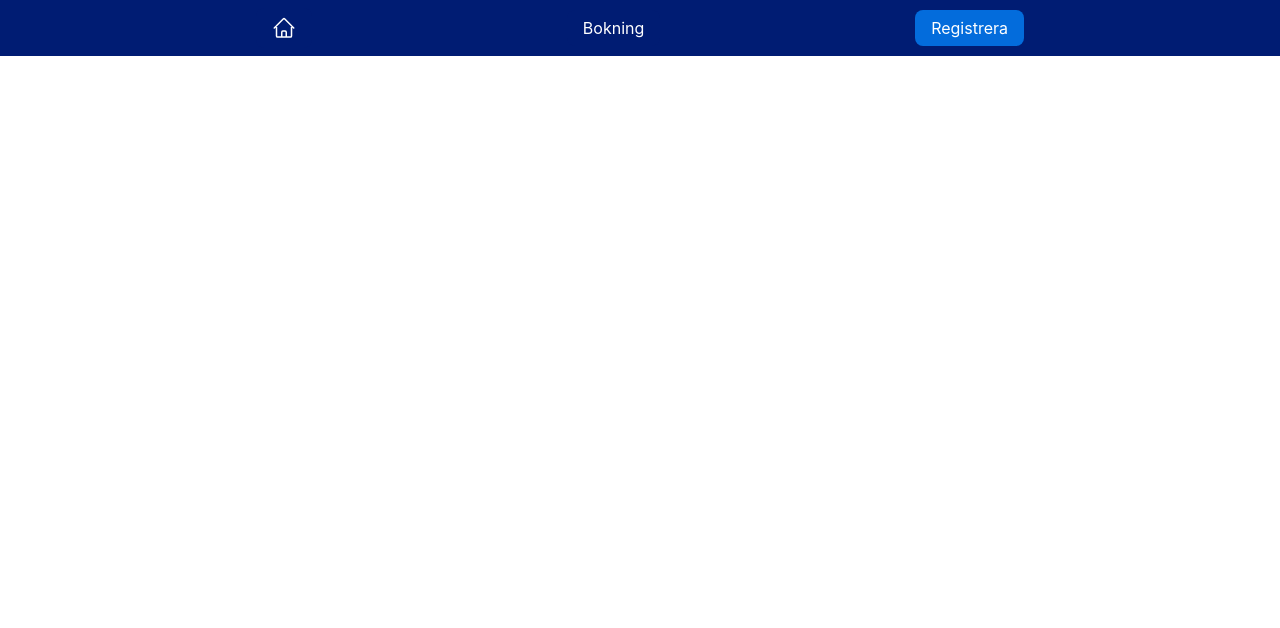
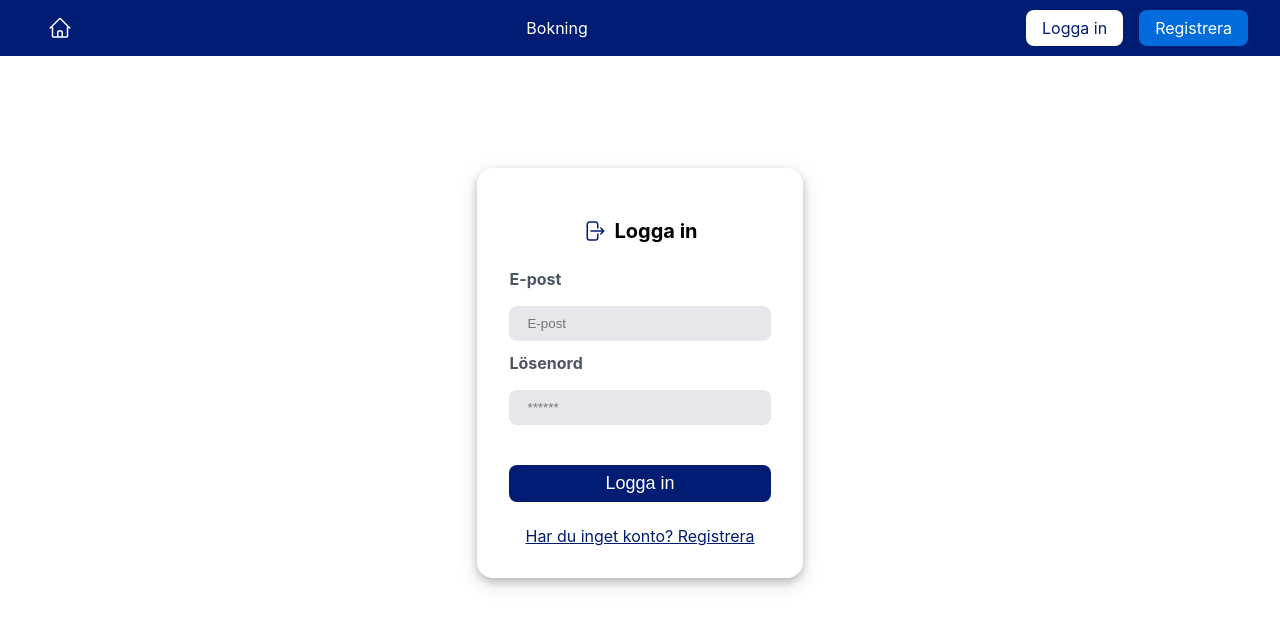
Before and after one commit to SevRostomyan/bookitfrontend, a React (Create React App) app: page /login in a window 1280 px wide. Before the commit this address had no page. Shown: the top 628 px of the page. Built offline with nearby package versions, Linux system fonts and the light colour scheme; the HTML template or start-up script is replaced by a standard one.

Commit message:
skapat LoginForm och auth.css, lagt till login sida och några style in index.css.

```diff
--- a/src/App.js
+++ b/src/App.js
@@ -4,6 +4,7 @@ import { Route, Routes } from "react-router-dom";
 import Home from "./Components/pages/Home";
 import Register from "./Components/pages/Register";
 import Booking from "./Components/pages/Booking";
+import Login from "./Components/pages/Login";
 
 
 function App() {
@@ -14,6 +15,7 @@ function App() {
                 <Routes>
                     <Route path="/" element={<Home />} />
                     <Route path="/booking" element={<Booking />} />
+                    <Route path="/login" element={<Login />} />
                     <Route path="/register" element={<Register />} />
                 </Routes>
             </main>
--- /dev/null
+++ b/src/Components/Auth/LoginForm.jsx
@@ -0,0 +1,117 @@
+import React, { Component } from 'react';
+import './../../assets/auth.css';
+import {Link} from "react-router-dom";
+class LoginForm extends Component {
+    constructor() {
+        super();
+        this.state = {
+            email: '',
+            password: '',
+            errors: {
+                email: '',
+                password: '',
+            },
+        };
+    }
+
+    handleInputChange = (e) => {
+        const { name, value } = e.target;
+        this.setState({ [name]: value });
+    };
+
+    validateForm = () => {
+        const { email, password } = this.state;
+
+        const errors = {
+            email: '',
+            password: '',
+        };
+
+        let isValid = true;
+
+        if (!email) {
+            errors.email = 'E-post är obligatoriskt';
+            isValid = false;
+        } else if (!/^[a-zA-Z0-9._-]+@[a-zA-Z0-9.-]+\.[a-zA-Z]{2,4}$/i.test(email)) {
+            errors.email = 'Ogiltig e-postadress';
+            isValid = false;
+        }
+
+        if (!password) {
+            errors.password = 'Lösenord är obligatoriskt';
+            isValid = false;
+        } else if (password.length < 6) {
+            errors.password = 'Lösenord måste vara minst 6 tecken långt';
+            isValid = false;
+        }
+
+        this.setState({ errors });
+        return isValid;
+    };
+
+    handleSubmit = (e) => {
+        e.preventDefault();
+
+        // Anropa validateForm-funktionen för att utföra validering.
+        if (this.validateForm()) {
+            // Om formuläret är giltigt kan du fortsätta med att skicka data till servern eller utföra andra åtgärder.
+            // Till exempel:
+            // Du kan skicka data till servern eller utföra andra åtgärder.
+            console.log("Formuläret är giltigt. Skickar data...");
+            console.log(this.state);
+        }
+    };
+
+    render() {
+        return (
+            <section className="md-flex items-center w-full max-w-7xl px-8 py-12 mx-auto box-border">
+                <div className="auth-form w-full max-w-md mx-auto px-8">
+                    <div className="card ">
+                        <div>
+                            <h2 className="text-xl flex items-center justify-center">
+                                <svg xmlns="http://www.w3.org/2000/svg" fill="none" viewBox="0 0 24 24" strokeWidth="1.5" stroke="currentColor" className="w-6 h-6 text-primary">
+                                    <path strokeLinecap="round" strokeLinejoin="round" d="M15.75 9V5.25A2.25 2.25 0 0013.5 3h-6a2.25 2.25 0 00-2.25 2.25v13.5A2.25 2.25 0 007.5 21h6a2.25 2.25 0 002.25-2.25V15m3 0l3-3m0 0l-3-3m3 3H9" />
+                                </svg>
+
+
+                                <span className="ml-2">Logga in</span>
+                            </h2>
+                        </div>
+                        <form onSubmit={this.handleSubmit} className="login-form">
+                            <label htmlFor="email">E-post</label>
+                            <input value={this.state.email}
+                                   onChange={this.handleInputChange}
+                                   className="form-input"
+                                   id="email"
+                                   type="email"
+                                   name="email"
+                                   placeholder="E-post"/>
+                            {this.state.errors.email && (
+                                <span className="text-sm text-danger">{this.state.errors.email}</span>
+                            )}
+
+                            <label htmlFor="password">Lösenord</label>
+                            <input value={this.state.password}
+                                   onChange={this.handleInputChange}
+                                   className="form-input"
+                                   id="password"
+                                   type="password"
+                                   name="password"
+                                   placeholder="******"/>
+                            {this.state.errors.password && (
+                                <span className="text-sm text-danger">{this.state.errors.password}</span>
+                            )}
+
+                            <button className="button button-primary mt-8" type="submit">Logga in</button>
+                        </form>
+                        <div className="mt-6">
+                            <Link to="/register" className="button button-link mt-4">Har du inget konto? Registrera</Link>
+                        </div>
+                    </div>
+                </div>
+            </section>
+        );
+    }
+}
+
+export default LoginForm;
--- a/src/Components/nav/Navbar.jsx
+++ b/src/Components/nav/Navbar.jsx
@@ -4,7 +4,7 @@ export default function Navbar() {
 
     return (
         <nav className="nav">
-            <div className="container-md mx-auto px-8 flex justify-between items-center">
+            <div className="container-xl mx-auto px-8 flex justify-between items-center">
                 <Link to="/" className="button button-primary">
                     <svg xmlns="http://www.w3.org/2000/svg" fill="none" viewBox="0 0 24 24" strokeWidth="1.5" stroke="currentColor" className="w-6 h-6 text-white">
                         <path strokeLinecap="round" strokeLinejoin="round" d="M2.25 12l8.954-8.955c.44-.439 1.152-.439 1.591 0L21.75 12M4.5 9.75v10.125c0 .621.504 1.125 1.125 1.125H9.75v-4.875c0-.621.504-1.125 1.125-1.125h2.25c.621 0 1.125.504 1.125 1.125V21h4.125c.621 0 1.125-.504 1.125-1.125V9.75M8.25 21h8.25" />
@@ -16,6 +16,7 @@ export default function Navbar() {
                     </li>
                 </ul>
                 <ul className="flex gap-4">
+                    <li><Link to="/login" className="button button-white">Logga in</Link></li>
                     <li><Link to="/register" className="button button-secondary">Registrera</Link></li>
                 </ul>
             </div>
--- /dev/null
+++ b/src/Components/pages/Login.js
@@ -0,0 +1,5 @@
+import LoginForm from "../Auth/LoginForm";
+
+export default function Login() {
+    return <LoginForm />
+}
--- /dev/null
+++ b/src/assets/auth.css
@@ -0,0 +1,32 @@
+.auth-form {
+    display: flex;
+    align-items: center;
+    justify-content: center;
+}
+
+.login-form, .register-form {
+    display: flex;
+    flex-direction: column;
+}
+
+.auth-form label {
+    text-align: left;
+    padding: 0.25rem 0;
+    color: #4b5563;
+}
+
+.auth-form .form-input {
+    width: auto;
+    border: 2px solid transparent;
+    margin: 0.5rem 0;
+    padding: 0.5rem 1rem;
+    border-radius: 0.5rem;
+    background-color: #e5e7eb;
+    -webkit-transition: 0.5s;
+    transition: 0.5s;
+    outline: none;
+}
+
+.auth-form .form-input:focus {
+    border: 2px solid #001C73;
+}
--- a/src/index.css
+++ b/src/index.css
@@ -62,6 +62,10 @@ main {
   max-width: 28rem;
 }
 
+.max-w-xl {
+  max-width: 36rem;
+}
+
 .max-w-7xl {
   max-width: 80rem;
 }
@@ -124,6 +128,19 @@ main {
 
 .button-secondary:hover {
   background-color: #14318f;
+}
+
+.button-white {
+  color: #001C73;
+  background-color: #ffffff;
+  border-radius: 0.5rem;
+  -webkit-transition: 0.5s;
+  transition: 0.5s;
+}
+
+.button-white:hover {
+  background-color: #007bff;
+  color: #ffffff;
 }
 
 .button-link {
@@ -298,6 +315,14 @@ main {
   vertical-align: middle;
 }
 
+/* Card */
+
+.card {
+  padding: 2rem;
+  box-shadow: 0 4px 8px 0 rgba(0, 0, 0, 0.2), 0 6px 20px 0 rgba(0, 0, 0, 0.12);
+  border-radius: 1rem;
+}
+
 /* Responsive */
 
 @media (min-width: 1024px) {
```
